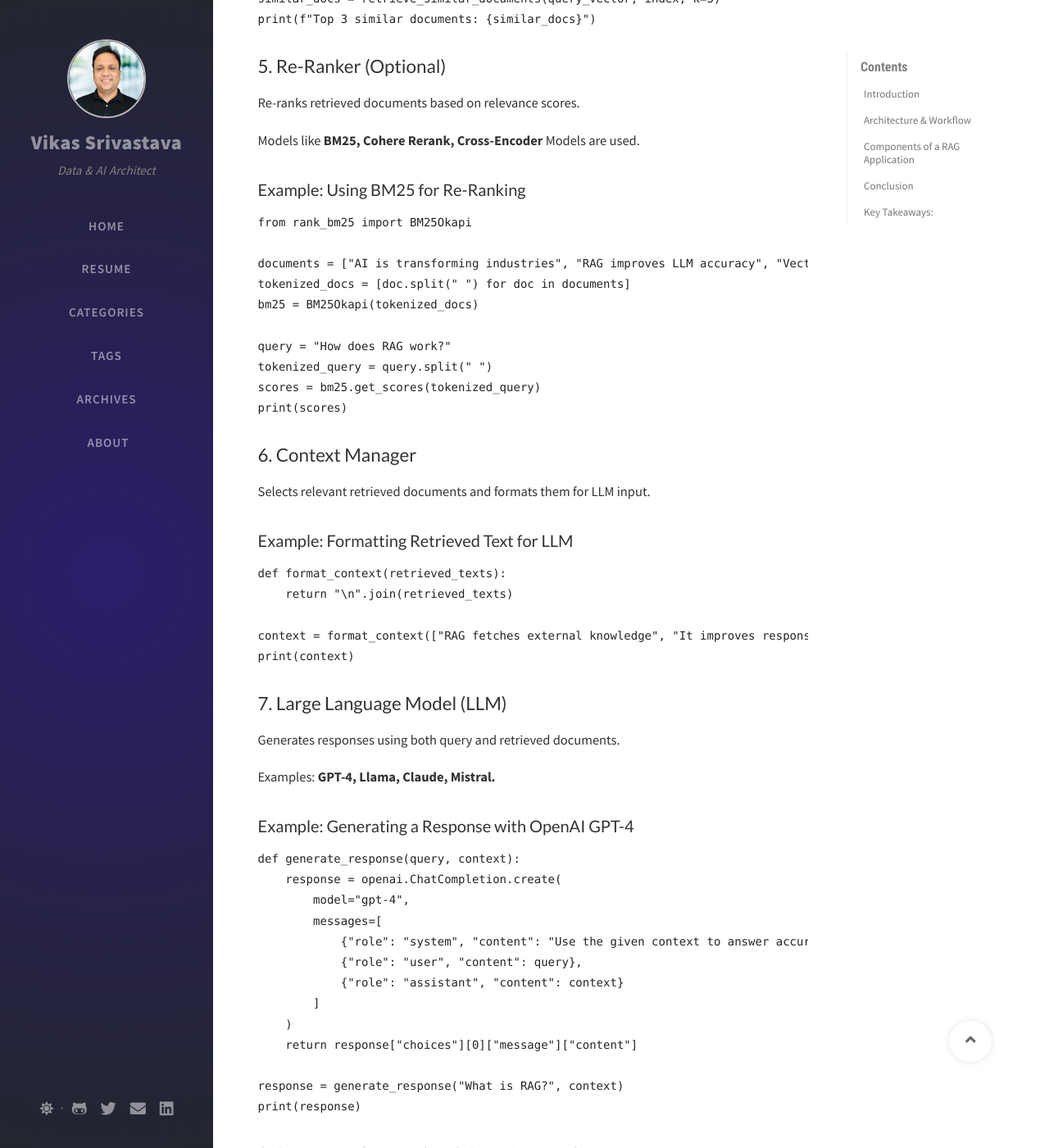
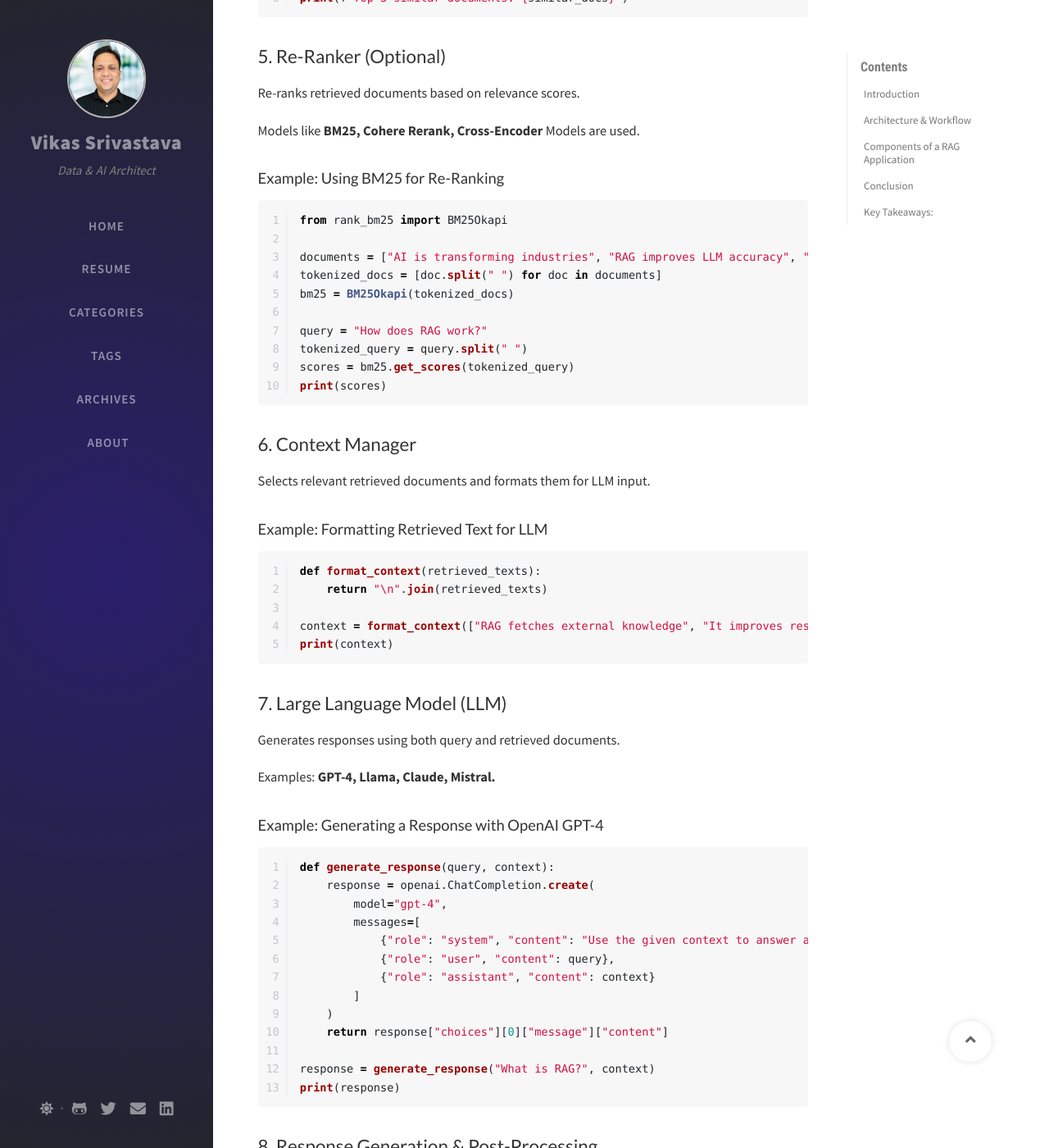
Before and after one commit to vikassri/vikassri.github.io, a Jekyll site: the page built from _posts/2025-02-08-Rag-Guide.md, in a window 1280 px wide and 1400 px high, scrolled down 3054 px. Shown: the whole window at 82% size. Built offline with Jekyll 4.4.1, drawn with Linux system fonts in a browser that asks for light colours; nearby versions of some CDN libraries; comment, search, counter and statistics services are not loaded; some of the changed text lies outside the part shown.

Commit message:
updated blog

````diff
--- a/_posts/2025-02-08-Rag-Guide.md
+++ b/_posts/2025-02-08-Rag-Guide.md
@@ -41,8 +41,9 @@
 
 Can be a web application, chatbot, or API.
 
-### Example: Simple User Query Input (Python Flask API)
-```Python
+#### Example: Simple User Query Input (Python Flask API)
+
+```python
 from flask import Flask, request, jsonify
 
 app = Flask(__name__)
@@ -62,9 +63,9 @@
 
 Popular choices: OpenAI’s text-embedding-ada-002, SentenceTransformers, BERT.
 
-### Example: Converting Text to Vector Using OpenAI Embeddings
+#### Example: Converting Text to Vector Using OpenAI Embeddings
 
-```Python
+```python
 import openai
 
 def get_embedding(text):
@@ -82,11 +83,11 @@
 
 Stores document embeddings and enables efficient retrieval.
 
-Examples: FAISS, Pinecone, Weaviate, Chroma, Milvus.
+Examples: **FAISS, Pinecone, Weaviate, Chroma, Milvus**.
 
-### Example: Storing and Searching in FAISS
+#### Example: Storing and Searching in FAISS
 
-```Python
+```python
 import faiss
 import numpy as np
 
@@ -110,9 +111,9 @@
 
 Uses techniques like **k-NN (k-Nearest Neighbors)**, Approximate Nearest Neighbors (ANN).
 
-### Example: Retrieving Similar Documents from FAISS
+#### Example: Retrieving Similar Documents from FAISS
 
-```Python
+```python
 def retrieve_similar_documents(query_vector, index, k=3):
     distances, indices = index.search(query_vector, k)
     return indices
@@ -127,9 +128,9 @@
 
 Models like **BM25, Cohere Rerank, Cross-Encoder** Models are used.
 
-### Example: Using BM25 for Re-Ranking
+#### Example: Using BM25 for Re-Ranking
 
-```Python
+```python
 from rank_bm25 import BM25Okapi
 
 documents = ["AI is transforming industries", "RAG improves LLM accuracy", "Vector databases store embeddings"]
@@ -146,8 +147,8 @@
 
 Selects relevant retrieved documents and formats them for LLM input.
 
-### Example: Formatting Retrieved Text for LLM
-```Python
+#### Example: Formatting Retrieved Text for LLM
+```python
 def format_context(retrieved_texts):
     return "\n".join(retrieved_texts)
 
@@ -161,9 +162,9 @@
 
 Examples: **GPT-4, Llama, Claude, Mistral.**
 
-### Example: Generating a Response with OpenAI GPT-4
+#### Example: Generating a Response with OpenAI GPT-4
 
-```Python
+```python
 def generate_response(query, context):
     response = openai.ChatCompletion.create(
         model="gpt-4",
@@ -190,12 +191,9 @@
 
 # Key Takeaways:
 
-LLMs alone can hallucinate – RAG provides real-time external knowledge.
-
-Embedding models & VectorDBs enable retrieval of similar context.
-
-Retrieval + Re-ranking ensures relevance in responses.
-
-By following the code examples, you can build your own end-to-end RAG system for more accurate AI-driven applications.
+- LLMs alone can hallucinate – RAG provides real-time external knowledge.
+- Embedding models & VectorDBs enable retrieval of similar context.
+- Retrieval + Re-ranking ensures relevance in responses.
+- By following the code examples, you can build your own end-to-end RAG system for more accurate AI-driven applications.
 
 ** Ready to build your own RAG application? Start coding today! **
````
Also changed, not shown: other parts of _posts/2025-02-08-Rag-Guide.md (+1 -1 lines).
